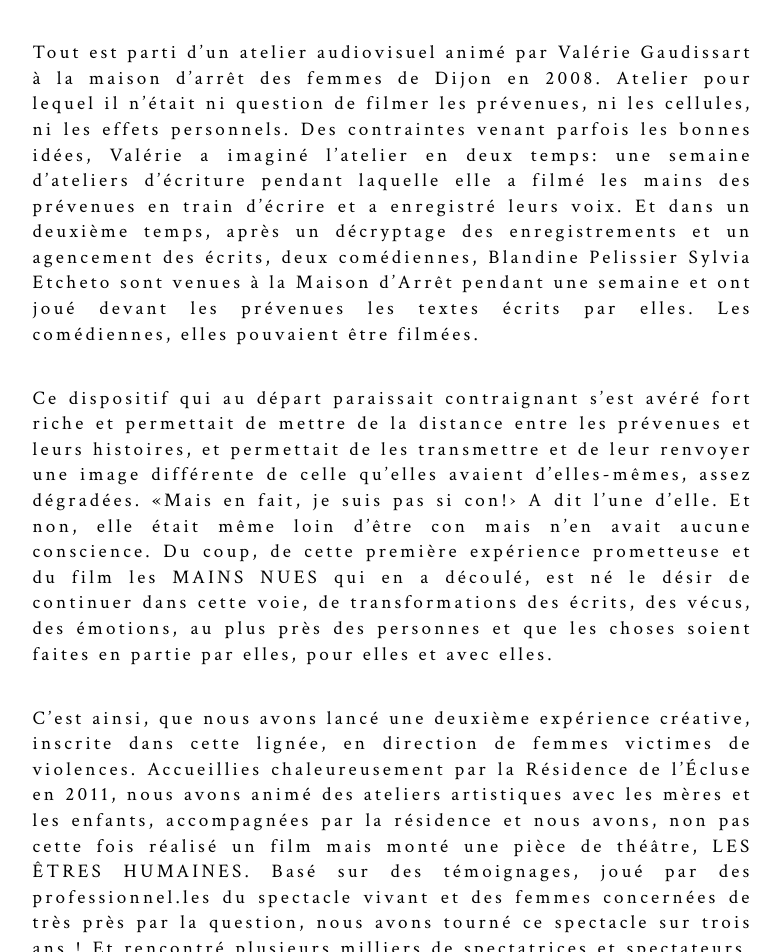
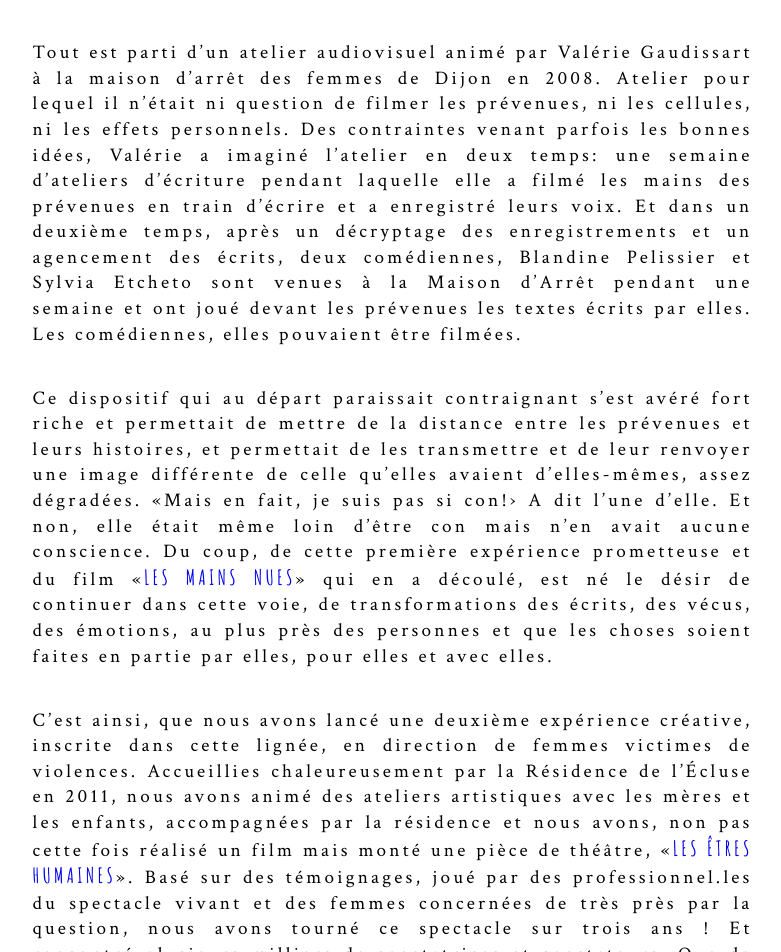
Before and after one commit to leshnik/revertouthaut, a Jekyll site: the page built from historique.md, in a window 1280 px wide and 1400 px high. Shown: the part 351-1303 px from the top of the window, without its empty margins (224-1005 px from the left). Built offline with Jekyll 4.4.1, drawn with Linux system fonts in a browser that asks for light colours; some of the changed text lies outside the part shown.

Commit message:
add hrefs to historique

```diff
--- a/historique.md
+++ b/historique.md
@@ -4,15 +4,15 @@ title: historique
 summary:
 ---
 <h1>historique</h1>
-<p class="intro-text">Tout est parti d’un atelier audiovisuel animé par Valérie Gaudissart à la maison d’arrêt des femmes de Dijon en 2008. Atelier pour lequel il n’était ni question de filmer les prévenues, ni les cellules, ni les effets personnels. Des contraintes venant parfois les bonnes idées, Valérie a imaginé l’atelier en deux temps: une semaine d’ateliers d’écriture pendant laquelle elle a filmé les mains des prévenues en train d’écrire et a enregistré leurs voix. Et dans un deuxième temps, après un décryptage des enregistrements et un agencement des écrits, deux comédiennes, Blandine Pelissier Sylvia Etcheto sont venues à la Maison d’Arrêt pendant une semaine et ont joué devant les prévenues les textes écrits par elles. Les comédiennes, elles pouvaient être filmées.</p>
+<p class="intro-text">Tout est parti d’un atelier audiovisuel animé par Valérie Gaudissart à la maison d’arrêt des femmes de Dijon en 2008. Atelier pour lequel il n’était ni question de filmer les prévenues, ni les cellules, ni les effets personnels. Des contraintes venant parfois les bonnes idées, Valérie a imaginé l’atelier en deux temps: une semaine d’ateliers d’écriture pendant laquelle elle a filmé les mains des prévenues en train d’écrire et a enregistré leurs voix. Et dans un deuxième temps, après un décryptage des enregistrements et un agencement des écrits, deux comédiennes, Blandine Pelissier et Sylvia Etcheto sont venues à la Maison d’Arrêt pendant une semaine et ont joué devant les prévenues les textes écrits par elles. Les comédiennes, elles pouvaient être filmées.</p>
 
 <p class="intro-text">Ce dispositif  qui au départ paraissait contraignant s’est avéré fort riche et permettait de mettre de la distance entre les prévenues et leurs histoires, et permettait de les transmettre et de leur renvoyer une image différente de celle qu’elles avaient d’elles-mêmes, assez dégradées. «Mais en fait, je suis pas si con!› A dit l’une d’elle. Et non, elle était même loin d’être con mais n’en avait aucune conscience.
-Du coup, de cette première expérience prometteuse et du film les MAINS NUES qui en a découlé, est né le désir de continuer dans cette voie, de transformations des écrits, des vécus, des émotions, au plus près des personnes et que les choses soient faites en partie par elles, pour elles et avec elles.</p>
+Du coup, de cette première expérience prometteuse et du film «<a href="/les-mains-nues">LES MAINS NUES</a>» qui en a découlé, est né le désir de continuer dans cette voie, de transformations des écrits, des vécus, des émotions, au plus près des personnes et que les choses soient faites en partie par elles, pour elles et avec elles.</p>
 
-<p class="intro-text">C’est ainsi, que nous avons lancé une deuxième expérience créative, inscrite dans cette lignée, en direction de femmes victimes de violences. Accueillies chaleureusement par la Résidence de l’Écluse en 2011, nous avons animé des ateliers artistiques avec les mères et les enfants, accompagnées par la résidence et nous avons, non pas cette fois réalisé un film mais monté une pièce de théâtre, LES ÊTRES HUMAINES.
+<p class="intro-text">C’est ainsi, que nous avons lancé une deuxième expérience créative, inscrite dans cette lignée, en direction de femmes victimes de violences. Accueillies chaleureusement par la Résidence de l’Écluse en 2011, nous avons animé des ateliers artistiques avec les mères et les enfants, accompagnées par la résidence et nous avons, non pas cette fois réalisé un film mais monté une pièce de théâtre, «<a href="/les-etres-humaines">LES ÊTRES HUMAINES</a>».
 Basé sur des témoignages, joué par des professionnel.les du spectacle vivant et des femmes concernées de très près par la question, nous avons tourné ce spectacle sur trois ans ! Et rencontré plusieurs milliers de spectatrices et spectateurs. Que de souvenirs et quel impact sur le territoire !
 Nous en sommes sortis convaincus de la nécessité de continuer dans cette veine qui relie les vécus, souvent douloureux, qui les transforme par la création artistique et les transmet, les fait entendre, les reconnaît, et pour quelque temps, les répare.</p>
 
-<p class="intro-text">Et nous voilà maintenant arrivés à notre création suivante, démarrée en 2016, BERCER L’ENFANT MANQUANT, qui est aussi partie de témoignages,  recueillis cette fois auprès de mères et de sage-femmes sur la complexité des liens mère/enfant. Car tout n’est pas si facile, si rose, si naturel et les bouleversements traversés par les mères sont divers et universels. Et comme ils sont souvent tus, gardés secrets, il nous a semblé essentiel de les faire entendre, par ce spectacle, conçu comme un espace de rêverie, assez utérin, berçant qui permet la réflexion,le voyage dans ses propres sensations et souvenirs,  et l’apaisement en même temps. </p>
+<p class="intro-text">Et nous voilà maintenant arrivés à notre création suivante, démarrée en 2016, «<a href="/bercer-l-enfant-manquant">BERCER L’ENFANT MANQUANT</a>», qui est aussi partie de témoignages,  recueillis cette fois auprès de mères et de sage-femmes sur la complexité des liens mère/enfant. Car tout n’est pas si facile, si rose, si naturel et les bouleversements traversés par les mères sont divers et universels. Et comme ils sont souvent tus, gardés secrets, il nous a semblé essentiel de les faire entendre, par ce spectacle, conçu comme un espace de rêverie, assez utérin, berçant qui permet la réflexion, le voyage dans ses propres sensations et souvenirs,  et l’apaisement en même temps. </p>
 
-<p class="intro-text">Et puis de rencontre en rencontre, de nécessité en nécessité, de confiance en confiance, nous avons décidé de réunir des compétences artistiques et thérapeutiques, de monter RÊVER TOUT HAUT en 2018 pour nous permettre d’étendre nos actions et propositions. Car les lieux et les espaces à explorer, les problématiques à aborder ne manquent pas et nous sommes toujours autant surpris par les capacités créatives de chacun et de chacune, même quand on les croit éteintes. Il y a toujours moyen de rallumer l’imaginaire et la communication de son monde intérieur à ceux et celles qui nous entourent ou qui nous sont lointains. </p>
+<p class="intro-text">Et puis de rencontre en rencontre, de nécessité en nécessité, de confiance en confiance, nous avons décidé de réunir des compétences artistiques et thérapeutiques, de monter <span class="rever-typog">RÊVER TOUT HAUT</span> en 2018 pour nous permettre d’étendre nos actions et propositions. Car les lieux et les espaces à explorer, les problématiques à aborder ne manquent pas et nous sommes toujours autant surpris par les capacités créatives de chacun et de chacune, même quand on les croit éteintes. Il y a toujours moyen de rallumer l’imaginaire et la communication de son monde intérieur à ceux et celles qui nous entourent ou qui nous sont lointains. </p>
```
